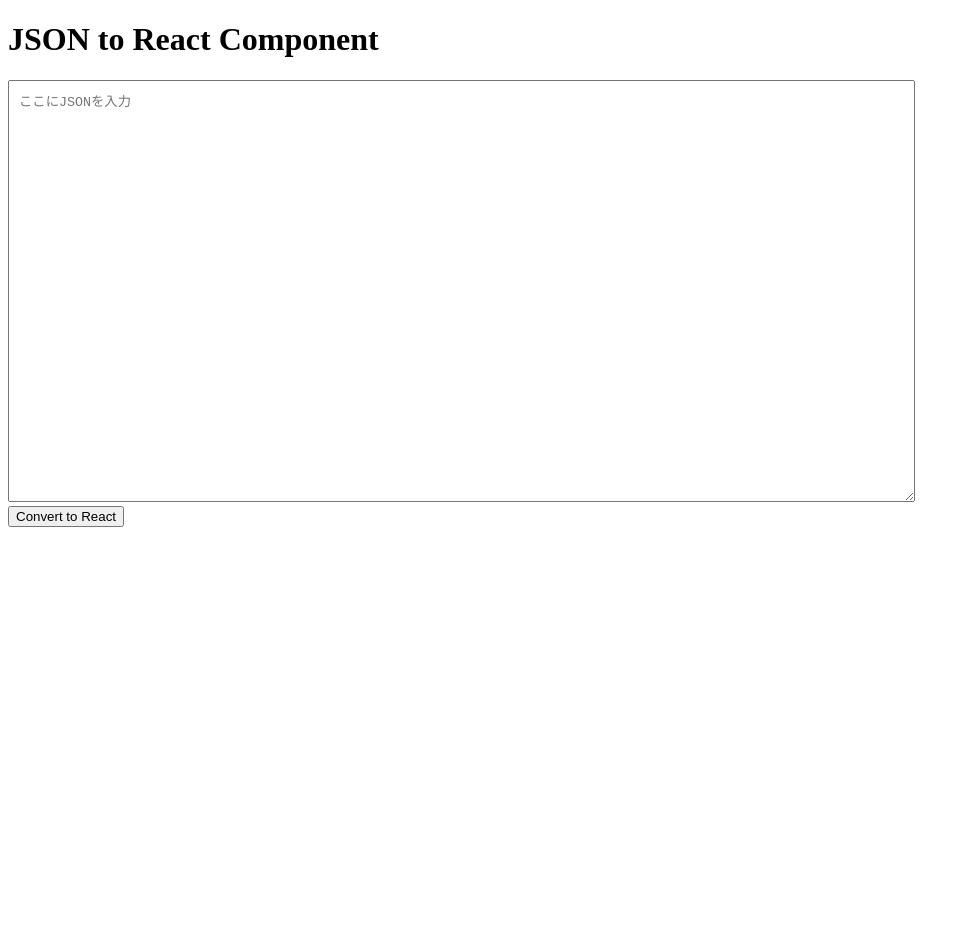
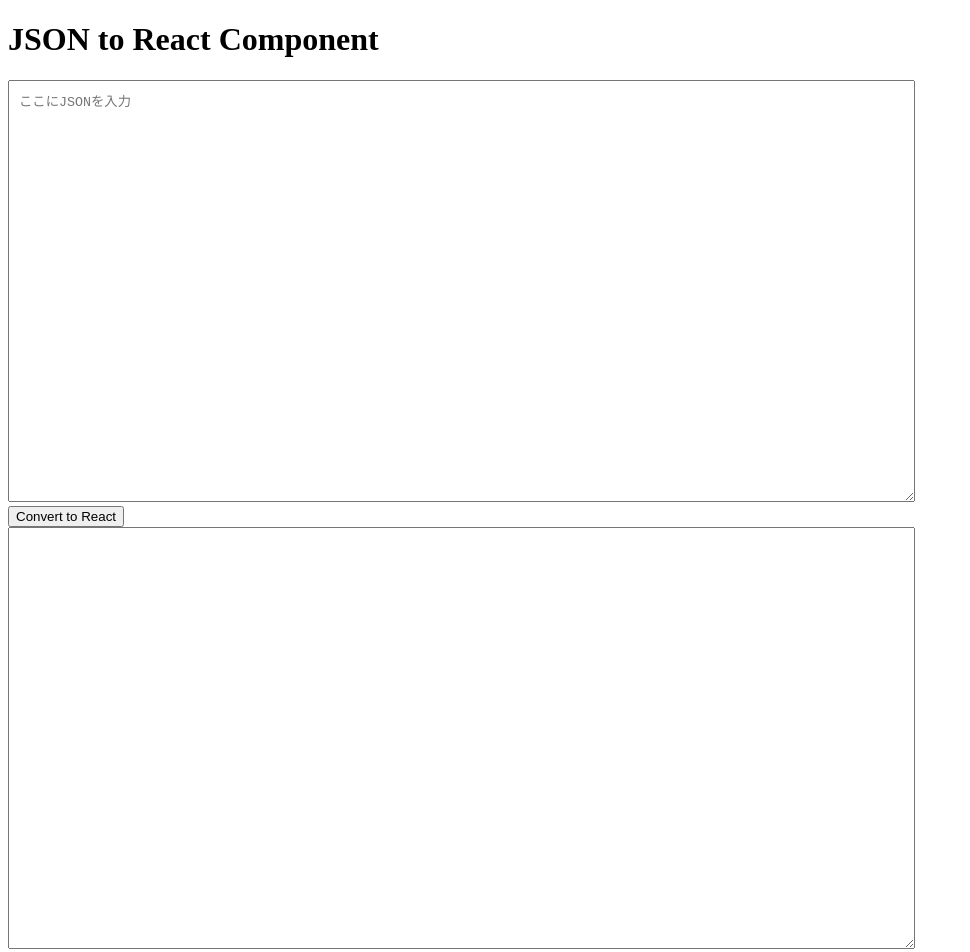
Before and after one commit to yuki-js/lark2react, a React (Vite) app: page / in a window 1280 px wide. Shown: the top 952 px of the page, without its empty margins (0-970 px from the left). Before the commit the page ends 800 px from the top, so only its background shows below. Built offline with nearby package versions, Linux system fonts and the light colour scheme.

Commit message:
出力結果をtextareaで表示させる(直に表示させるとコピペが大変なので)

```diff
--- a/src/components/InputTextArea.tsx
+++ b/src/components/InputTextArea.tsx
@@ -8,7 +8,7 @@ function InputTextArea({ onConvert }: InputTextAreaProps) {
 
   const [jsonInput, setJsonInput] = useState("");
 
-  const handleChange = (event) => {
+  const handleChange = (event: { target: { value: any; }; }) => {
       setJsonInput(event.target.value)
   };
 
--- /dev/null
+++ b/src/components/OutputTextArea.tsx
@@ -0,0 +1,24 @@
+
+
+interface OutputTextAreaProps {
+    output: string;
+}
+
+
+function OutputTextArea({output}: OutputTextAreaProps) {
+
+  return (
+    <div>
+        <textarea
+            value={output}
+            style={{
+                padding: "10px",
+                width: "70%",
+                height: "400px"
+            }}
+        />
+    </div>
+  )
+}
+
+export default OutputTextArea
--- a/src/main.tsx
+++ b/src/main.tsx
@@ -1,6 +1,7 @@
 import { StrictMode, useState } from 'react'
 import { createRoot } from 'react-dom/client'
 import InputTextArea from './components/InputTextArea'
+import OutputTextArea from './components/OutputTextArea';
 
 
 function App() {
@@ -15,7 +16,7 @@ function App() {
     <div>
       <h1>JSON to React Component</h1>
       <InputTextArea onConvert={handleConvert} />
-      <div>{output}</div>
+      <OutputTextArea output={output}/>
     </div>
   )
 }
```
